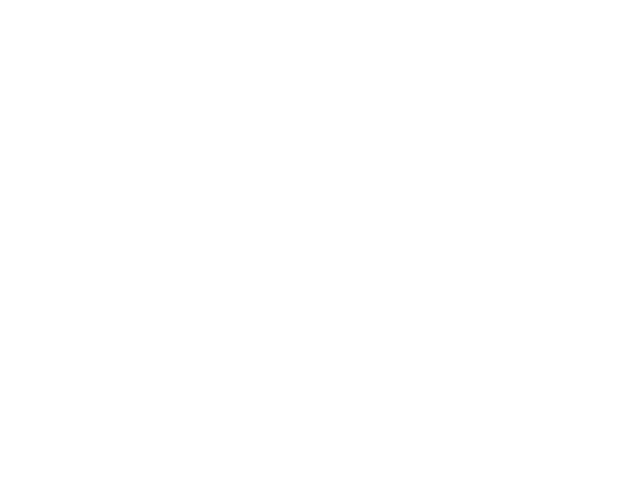
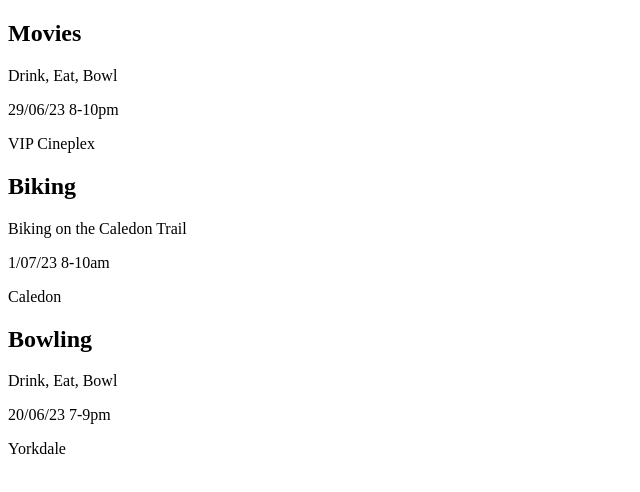
Before and after one commit to justinbansal/ezbook, a plain HTML site: page index.html in a window 1280 px wide. Shown: the whole page, without its empty margins (0-640 px from the left). Drawn offline with Linux system fonts and the light colour scheme.

Commit message:
Main page outputs list of events #1

```diff
--- a/app.js
+++ b/app.js
@@ -1 +1,112 @@
-console.log('App.js loaded');
+const rawEvents = [
+  {
+    title: 'Movies',
+    location: 'VIP Cineplex',
+    date: '29/06/23',
+    time: '8-10pm',
+    cost: 20,
+    tags: ['chill'],
+    host: 'Sally',
+    description: 'Drink, Eat, Bowl',
+    people: ['Jane', 'Sally'],
+    total_spots: 5
+  },
+  {
+    title: 'Biking',
+    location: 'Caledon',
+    date: '1/07/23',
+    time: '8-10am',
+    cost: 0,
+    tags: ['active', 'social'],
+    host: 'Martin',
+    description: 'Biking on the Caledon Trail',
+    people: ['Martin'],
+    total_spots: 20
+  },
+  {
+    title: 'Bowling',
+    location: 'Yorkdale',
+    date: '20/06/23',
+    time: '7-9pm',
+    cost: 25,
+    tags: ['active', 'social'],
+    host: 'John',
+    description: 'Drink, Eat, Bowl',
+    people: ['John', 'Martin', 'Jane', 'Sally'],
+    total_spots: 4
+  },
+]
+
+function createEvent(options) {
+  const {
+    title,
+    location,
+    date,
+    time,
+    cost,
+    tags,
+    host,
+    description,
+    people,
+    total_spots
+  } = options;
+
+  return {
+    title,
+    location,
+    date,
+    time,
+    cost,
+    tags,
+    host,
+    description,
+    people,
+    total_spots,
+    status: people.length < total_spots ? 'open' : 'full',
+    id: Math.random().toString(36).substr(2, 9),
+  }
+}
+
+function renderEvent(container, event) {
+  const link = document.createElement('a');
+  link.href = `event.html?id=${event.id}`;
+
+  const div = document.createElement('div');
+  div.classList.add('event');
+  div.innerHTML = `
+    <h2>${event.title}</h2>
+    <p>${event.description}</p>
+    <p>${event.date} ${event.time}</p>
+    <p>${event.location}</p>
+  `;
+  link.appendChild(div);
+  container.appendChild(link);
+}
+
+function retrieveEventData(eventId) {
+  const eventData = rawEvents.find(event => event.id === eventId);
+
+  return eventData;
+}
+
+if (rawEvents.length > 0) {
+  const events = rawEvents.map(createEvent);
+  console.log(events);
+
+  const container = document.getElementById('main');
+  events.forEach(event => renderEvent(container, event));
+
+  const eventLinks = container.querySelectorAll('.event a');
+  eventLinks.forEach(link => {
+    link.addEventListener('click', handleEventClick);
+  });
+}
+
+function handleEventClick(event) {
+  event.preventDefault();
+
+  const eventId = event.target.href.split('?id=')[1];
+  const eventData = retrieveEventData(eventId);
+
+  window.location.href = `event.html?id=${eventId}`;
+}
--- a/index.html
+++ b/index.html
@@ -11,6 +11,10 @@
 
 <body>
 
+  <div id="main">
+    <!-- List of events -->
+  </div>
+
   <script src="app.js"></script>
 
 </body>
--- a/styles.css
+++ b/styles.css
@@ -0,0 +1,4 @@
+a {
+  text-decoration: none;
+  color: inherit;
+}
```
Also changed, not shown: event.html (added, +9 -0 lines).
